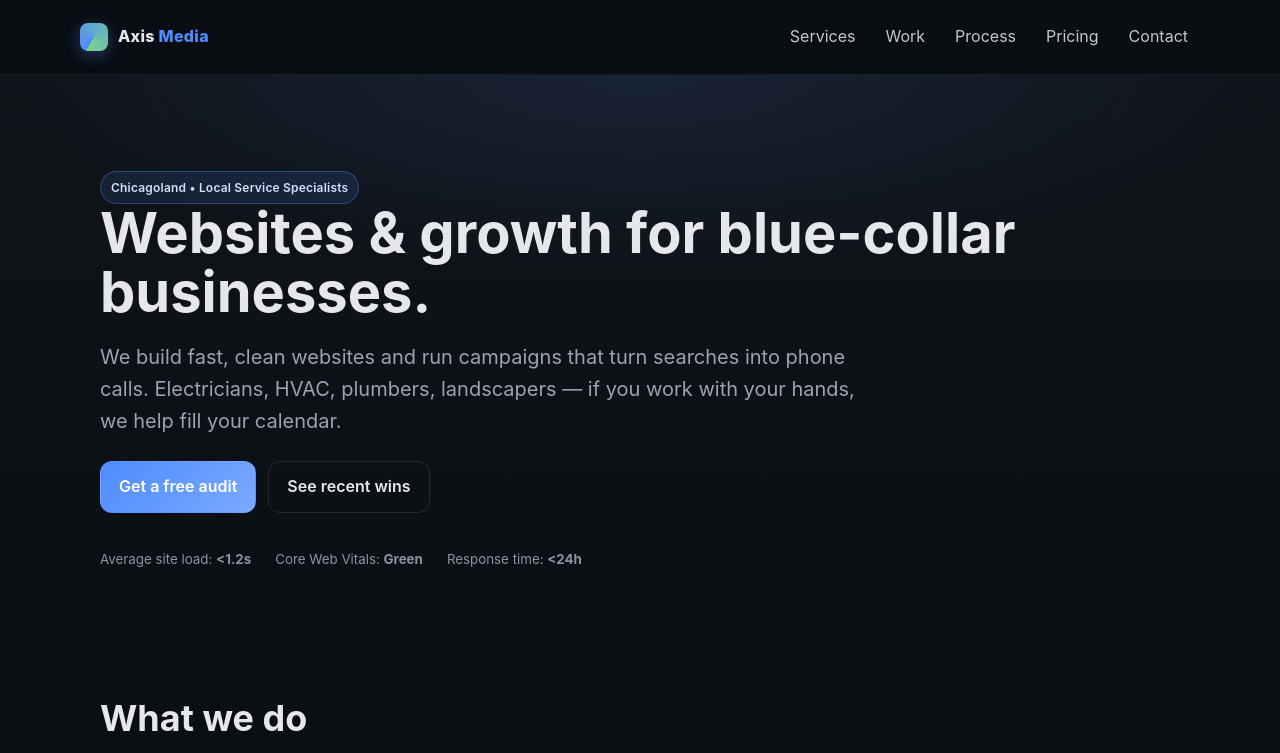
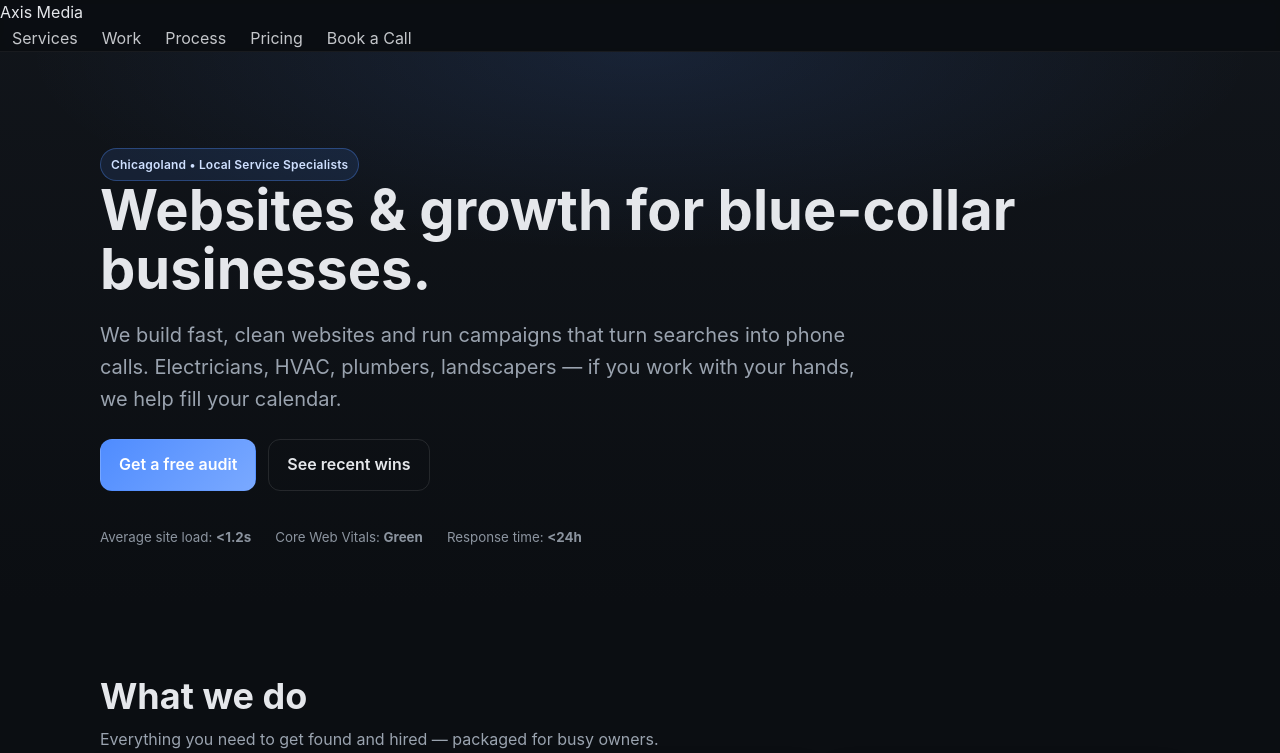
Before and after one commit to kramarker/axismedia, a Next.js app in the folder axismedia_codespace/axismedia-next/: page / in a window 1280 px wide. Shown: the top 753 px of the page. Built offline with nearby package versions, Linux system fonts and the light colour scheme.

Commit message:
add Google site verification tag

```diff
--- /dev/null
+++ b/axismedia_codespace/axismedia-next/src/app/analytics.tsx
@@ -0,0 +1,24 @@
+// src/app/analytics.tsx
+"use client";
+
+import { useEffect } from "react";
+import { usePathname, useSearchParams } from "next/navigation";
+
+export function AnalyticsPinger() {
+  const pathname = usePathname();
+  const searchParams = useSearchParams();
+
+  useEffect(() => {
+    if (typeof window === "undefined") return;
+    const url = pathname + (searchParams?.toString() ? `?${searchParams.toString()}` : "");
+    // Respect GA if blocked; gtag is defined by the GA helper
+    if (typeof (window as any).gtag === "function") {
+      (window as any).gtag("event", "page_view", {
+        page_location: window.location.origin + url,
+        page_title: document.title,
+      });
+    }
+  }, [pathname, searchParams]);
+
+  return null;
+}
--- /dev/null
+++ b/axismedia_codespace/axismedia-next/src/app/components/site-shell.tsx
@@ -0,0 +1,31 @@
+import Link from "next/link";
+
+export default function SiteShell({ children }: { children: React.ReactNode }) {
+  return (
+    <div className="min-h-screen flex flex-col">
+      <header className="sticky top-0 z-40 border-b bg-white/70 backdrop-blur">
+        <div className="mx-auto max-w-6xl px-4 py-3 flex items-center justify-between">
+          <Link href="/" className="font-semibold">Axis Media</Link>
+          <nav className="flex gap-6 text-sm">
+            <Link href="/#services">Services</Link>
+            <Link href="/#work">Work</Link>
+            <Link href="/#process">Process</Link>
+            <Link href="/#pricing">Pricing</Link>
+            <Link href="/#contact" className="font-medium underline underline-offset-4">
+              Book a Call
+            </Link>
+          </nav>
+        </div>
+      </header>
+
+      <main className="flex-1">{children}</main>
+
+      <footer className="border-t">
+        <div className="mx-auto max-w-6xl px-4 py-8 text-sm text-slate-600">
+          <div>© {new Date().getFullYear()} Axis Media · Greater Chicago Area</div>
+          <div className="mt-2">Websites, SEO & Ads that turn searches into phone calls.</div>
+        </div>
+      </footer>
+    </div>
+  );
+}
--- a/axismedia_codespace/axismedia-next/src/app/layout.tsx
+++ b/axismedia_codespace/axismedia-next/src/app/layout.tsx
@@ -3,9 +3,13 @@ import type { Metadata } from "next";
 import "./globals.css";
 import Script from "next/script";
 import { GoogleAnalytics } from "@next/third-parties/google";
+import { AnalyticsPinger } from "./analytics";
+import SiteShell from "./components/site-shell";
+
+const ORIGIN = "https://axismedia-next.vercel.app";
 
 export const metadata: Metadata = {
-  metadataBase: new URL("https://axismedia-next.vercel.app"),
+  metadataBase: new URL(ORIGIN),
   title: "Axis Media — Digital Marketing that Moves the Needle",
   description:
     "Websites, SEO, and ads that turn searches into phone calls. Serving the Greater Chicago Area.",
@@ -15,9 +19,7 @@ export const metadata: Metadata = {
     title: "Axis Media — Websites, SEO & Ads for Chicago Service Businesses",
     description:
       "Fast, clean websites and campaigns that fill your calendar. Greater Chicago Area.",
-    images: [
-      { url: "/og.jpg", width: 1200, height: 630, alt: "Axis Media — Digital Marketing" },
-    ],
+    images: [{ url: "/og.jpg", width: 1200, height: 630, alt: "Axis Media — Digital Marketing" }],
     locale: "en_US",
     siteName: "Axis Media",
   },
@@ -28,17 +30,33 @@ export const metadata: Metadata = {
     images: ["/og.jpg"],
   },
   alternates: { canonical: "/" },
-  icons: { icon: "/favicon.ico" },
+  icons: { icon: "/favicon.ico", apple: "/apple-touch-icon.png" },
 };
 
 export default function RootLayout({ children }: { children: React.ReactNode }) {
   return (
     <html lang="en">
-      <body>
-        {/* Google Analytics 4 — official Next helper renders the raw tag */}
+      <head>
+      <meta name="google-site-verification" content="z2yMv30rGV3rYew7ishGzRsBR0zg3-Jxz97_G60x8zE" />
+      </head>
+      <body className="antialiased text-slate-900 bg-white">
+        {/* Google Analytics 4 */}
         <GoogleAnalytics gaId="G-0BQ9TET3XZ" />
 
-        {/* LocalBusiness JSON-LD (safe to keep) */}
+        {/* Consent defaults (optional) */}
+        <Script id="consent-defaults" strategy="afterInteractive">
+          {`
+            if (typeof gtag === 'function') {
+              gtag('consent', 'default', {
+                ad_storage: 'denied',
+                analytics_storage: 'granted',
+                wait_for_update: 500
+              });
+            }
+          `}
+        </Script>
+
+        {/* LocalBusiness JSON-LD */}
         <Script
           id="axis-jsonld"
           type="application/ld+json"
@@ -46,11 +64,12 @@ export default function RootLayout({ children }: { children: React.ReactNode })
           dangerouslySetInnerHTML={{
             __html: JSON.stringify({
               "@context": "https://schema.org",
-              "@type": "LocalBusiness",
+              "@type": "ProfessionalService",
+              "@id": `${ORIGIN}#axis-media`,
               name: "Axis Media",
+              url: ORIGIN,
               description:
                 "Digital marketing for blue-collar and local service businesses in the Greater Chicago Area.",
-              url: "https://axismedia-next-kt65dbdit-kramarkers-projects.vercel.app",
               areaServed: [
                 "Chicago","Greater Chicago Area","Evanston","Schaumburg","Naperville",
                 "North Shore","Arlington Heights","Glenview","Northbrook","Wilmette",
@@ -63,12 +82,17 @@ export default function RootLayout({ children }: { children: React.ReactNode })
                 addressLocality: "Chicagoland",
                 addressRegion: "IL",
                 addressCountry: "US"
-              }
+              },
+              priceRange: "$$"
             }),
           }}
         />
 
-        {children}
+        {/* Track SPA route changes */}
+        <AnalyticsPinger />
+
+        {/* Global header/footer shell */}
+        <SiteShell>{children}</SiteShell>
       </body>
     </html>
   );
--- a/axismedia_codespace/axismedia-next/src/app/page.tsx
+++ b/axismedia_codespace/axismedia-next/src/app/page.tsx
@@ -1,51 +1,22 @@
 // src/app/page.tsx
+// server component is fine now (no toggleMenu needed)
 "use client";
+
+import Link from "next/link";
 
 export default function HomePage() {
   const year = new Date().getFullYear();
-  const toggleMenu = () => {
-    const links = document.querySelector(".nav-links") as HTMLElement | null;
-    if (!links) return;
-    const visible = getComputedStyle(links).display !== "none";
-    links.style.display = visible ? "none" : "flex";
-    links.style.flexDirection = "column";
-    links.style.gap = "8px";
-    links.style.padding = "10px 0";
-  };
 
   return (
     <>
-      <header>
-        <div className="container nav">
-          <a href="#top" className="logo" aria-label="Axis Media home">
-            <span className="logo-mark" aria-hidden="true"></span>
-            <span>
-              Axis <span style={{ color: "var(--brand)" }}>Media</span>
-            </span>
-          </a>
-          <nav>
-            <div className="nav-links">
-              <a href="#services">Services</a>
-              <a href="#work">Work</a>
-              <a href="#process">Process</a>
-              <a href="#pricing">Pricing</a>
-              <a href="#contact">Contact</a>
-            </div>
-            <button className="mobile-menu btn btn-ghost" aria-label="Open menu" onClick={toggleMenu}>
-              Menu
-            </button>
-          </nav>
-        </div>
-      </header>
-
-      <main id="top">
-        <section className="hero">
+      {/* HERO */}
+      <section className="hero" id="top">
         <div className="container">
           <div className="chip">Chicagoland • Local Service Specialists</div>
           <h1>Websites &amp; growth for blue-collar businesses.</h1>
           <p>
-              We build fast, clean websites and run campaigns that turn searches into phone calls. Electricians, HVAC,
-              plumbers, landscapers — if you work with your hands, we help fill your calendar.
+            We build fast, clean websites and run campaigns that turn searches into phone calls.
+            Electricians, HVAC, plumbers, landscapers — if you work with your hands, we help fill your calendar.
           </p>
           <div className="hero-cta">
             <a className="btn btn-primary" href="#contact">Get a free audit</a>
@@ -59,6 +30,7 @@ export default function HomePage() {
         </div>
       </section>
 
+      {/* SERVICES */}
       <section id="services" className="section">
         <div className="container">
           <h2>What we do</h2>
@@ -86,6 +58,7 @@ export default function HomePage() {
         </div>
       </section>
 
+      {/* WORK */}
       <section id="work" className="section" aria-label="Selected work">
         <div className="container showcase">
           <div>
@@ -115,6 +88,7 @@ export default function HomePage() {
         </div>
       </section>
 
+      {/* PROCESS */}
       <section id="process" className="section">
         <div className="container">
           <h2>Proven process</h2>
@@ -128,6 +102,7 @@ export default function HomePage() {
         </div>
       </section>
 
+      {/* PRICING */}
       <section id="pricing" className="section">
         <div className="container">
           <h2>Simple pricing</h2>
@@ -170,6 +145,7 @@ export default function HomePage() {
         </div>
       </section>
 
+      {/* ABOUT */}
       <section id="about" className="section">
         <div className="container grid grid-2">
           <div>
@@ -189,13 +165,23 @@ export default function HomePage() {
         </div>
       </section>
 
+      {/* CONTACT */}
       <section id="contact" className="section">
         <div className="container grid grid-2">
           <div>
             <h2>Let’s talk</h2>
             <p className="lead">Tell us about your business and we’ll send a quick plan with pricing.</p>
-              {/* Replace the action with your real Formspree endpoint later */}
-              <form action="https://formspree.io/f/xzzypzwb" method="POST">
+
+            {/* keep your existing Formspree endpoint */}
+            <form
+              action="https://formspree.io/f/xzzypzwb"
+              method="POST"
+              onSubmit={() => {
+                if (typeof window !== "undefined" && (window as any).gtag) {
+                  (window as any).gtag("event", "generate_lead", { method: "formspree" });
+                }
+              }}
+            >
               <input type="hidden" name="_redirect" value="/thanks" />
               <label><span>Name</span><input type="text" name="name" required /></label>
               <label><span>Email</span><input type="email" name="email" required /></label>
@@ -205,33 +191,42 @@ export default function HomePage() {
             </form>
             <p className="disclaimer">By submitting, you agree we may contact you about your project. No spam.</p>
           </div>
+
           <div className="card">
             <h3>Contact details</h3>
             <p>
-                Phone: <a href="tel:+12242345689">(224) 234-5689</a><br />
+              Phone:{" "}
+              <a
+                href="tel:+12242345689"
+                onClick={() => {
+                  if ((window as any).gtag) (window as any).gtag("event", "click_contact", { channel: "phone" });
+                }}
+              >
+                (224) 234-5689
+              </a>
+              <br />
               Chicagoland, IL
             </p>
-              <p className="muted">Email: <em>coming soon</em></p>
+            <p className="muted">
+              Email:{" "}
+              <a
+                href="mailto:hello@axismedia.co"
+                onClick={() => {
+                  if ((window as any).gtag) (window as any).gtag("event", "click_contact", { channel: "email" });
+                }}
+              >
+                hello@axismedia.co
+              </a>
+            </p>
             <p className="muted">Prefer text? Add your number in the form and we’ll text you back.</p>
-            </div>
-          </div>
-        </section>
-      </main>
-
-      <footer>
-        <div className="container footerwrap">
-          <div>© {year} Axis Media. All rights reserved.</div>
-          <div className="links">
-            <a href="#">Privacy</a>
-            <a href="#">Terms</a>
-          </div>
-        </div>
-        <div className="container" style={{color:"var(--muted)", marginTop:12, fontSize:14}}>
+            <div style={{color:"var(--muted)", marginTop:12, fontSize:14}}>
               <strong>Service Areas:</strong> Greater Chicago Area • Chicago • North Shore • Evanston • Skokie • Glenview •
               Northbrook • Wilmette • Winnetka • Highland Park • Lake Forest • Schaumburg • Arlington Heights • Palatine •
               Naperville • Aurora • Oak Brook • Elmhurst • Lombard • Downers Grove • Wheaton • Orland Park • Tinley Park
             </div>
-      </footer>
+          </div>
+        </div>
+      </section>
     </>
   );
 }
--- /dev/null
+++ b/axismedia_codespace/axismedia-next/src/app/robots.ts
@@ -0,0 +1,5 @@
+import type { MetadataRoute } from "next";
+export default function robots(): MetadataRoute.Robots {
+  const base = "https://axismedia-next.vercel.app";
+  return { rules: [{ userAgent: "*", allow: "/" }], sitemap: `${base}/sitemap.xml` };
+}
```
Also changed, not shown: axismedia_codespace/axismedia-next/package.json (+7 -6 lines), axismedia_codespace/axismedia-next/src/app/opengraph-image.tsx (added, +11 -0 lines), axismedia_codespace/axismedia-next/src/app/sitemap.ts (added, +9 -0 lines), axismedia_codespace/axismedia-next/src/app/thanks/page.tsx (added, +15 -0 lines), 1 other file (tests, documents, lock files or other folders). Lines whose indentation alone changed are shown as unchanged.
